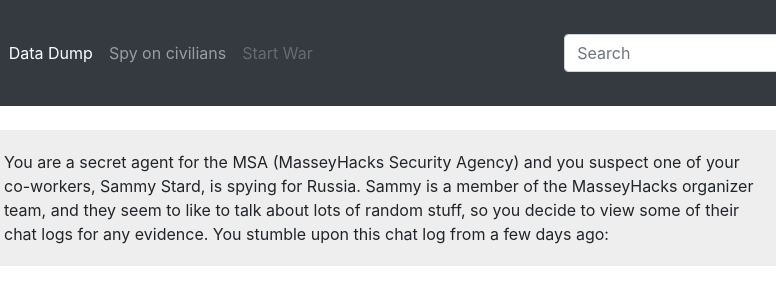
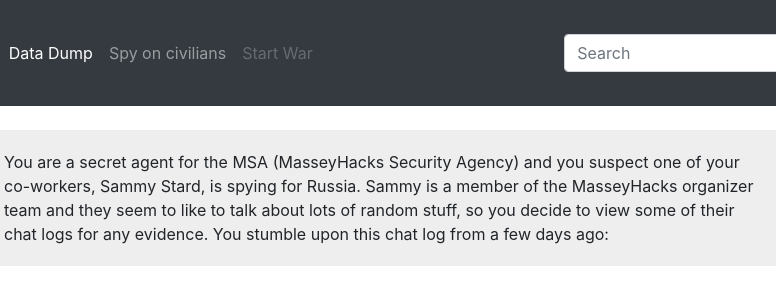
Before and after one commit to henrytwo/HH2-Q1, a plain HTML site: page index.html in a window 1280 px wide. Shown: the top 287 px of the page, 256-1032 px from the left. Drawn offline with nearby package versions, Linux system fonts and the light colour scheme; some packages are replaced by stand-ins of ours; a script that the page names is missing.

Commit message:
more grammar

```diff
--- a/index.html
+++ b/index.html
@@ -42,7 +42,7 @@
         <div style="background-color: #EEEEEE; padding: 20px">
             <p style="margin: 0px">
                 You are a secret agent for the MSA (MasseyHacks Security Agency) and you suspect one of your co-workers, Sammy Stard, is spying for Russia.
-                Sammy is a member of the MasseyHacks organizer team, and they seem to like to talk about lots of random stuff, so you decide to view some of their chat logs for any evidence. You stumble upon this chat log from a few days ago:
+                Sammy is a member of the MasseyHacks organizer team and they seem to like to talk about lots of random stuff, so you decide to view some of their chat logs for any evidence. You stumble upon this chat log from a few days ago:
 
             </p>
         </div>
```
